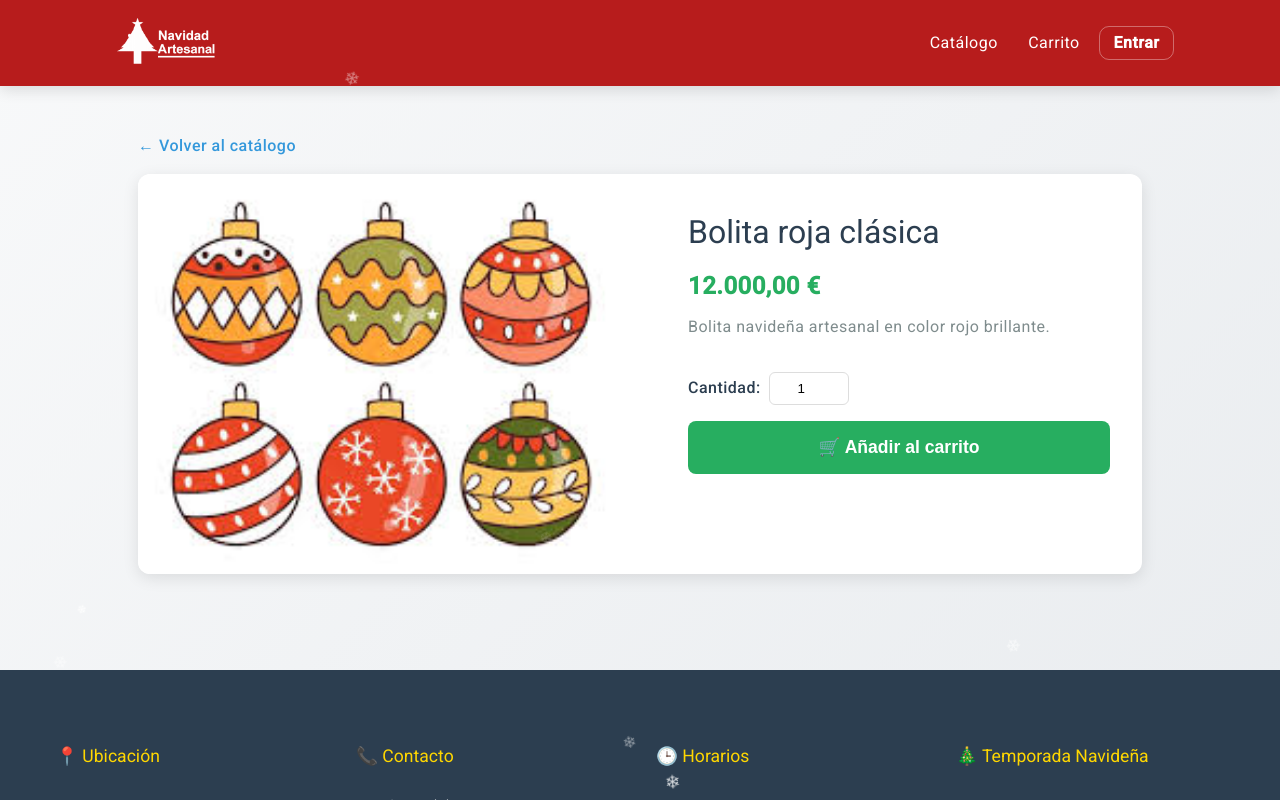
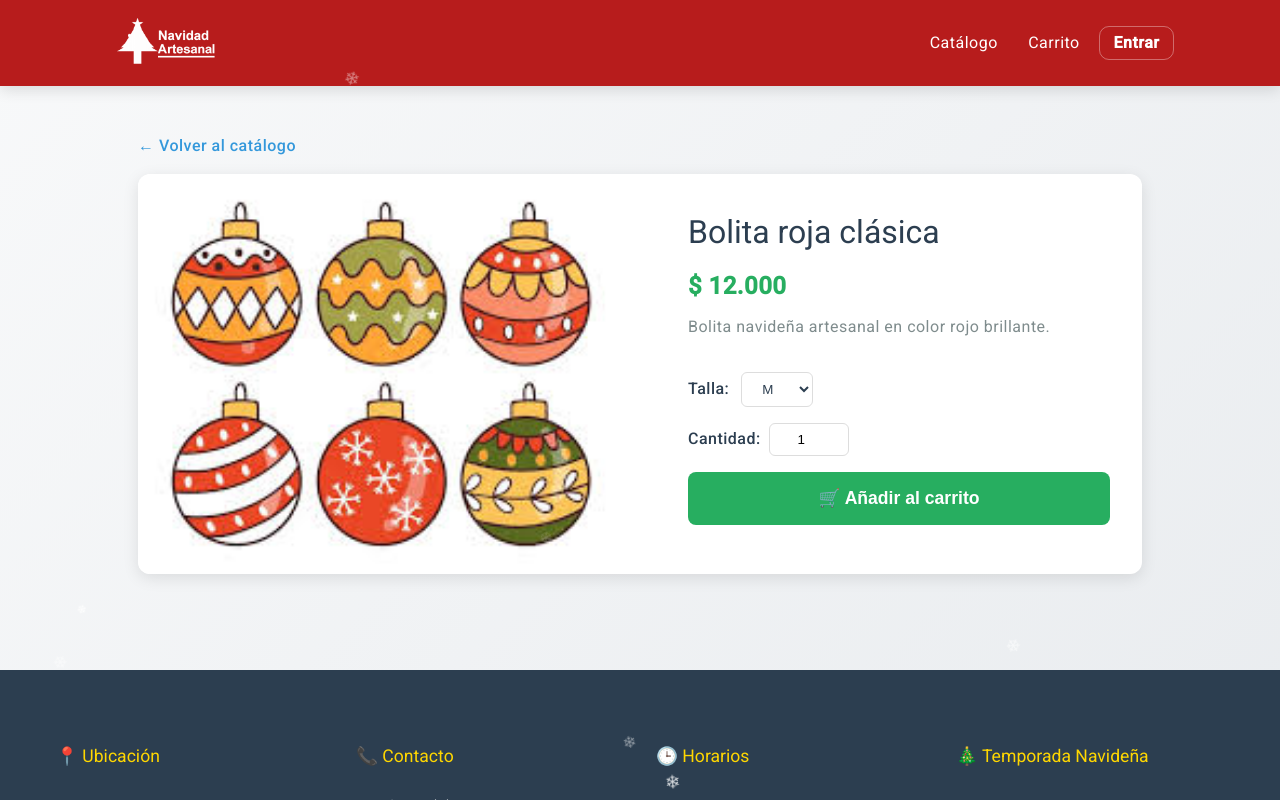
Before and after one commit to jorgebls/navidad-artesanal, an Angular app in the folder web/: page /producto/p1 in a window 1280 px wide. Built offline with nearby package versions, Linux system fonts and the light colour scheme.

Commit message:
agregar tamaño a los productos

```diff
--- a/web/src/app/app.config.ts
+++ b/web/src/app/app.config.ts
@@ -1,8 +1,12 @@
-import { ApplicationConfig } from '@angular/core';
+import { ApplicationConfig, LOCALE_ID } from '@angular/core';
 import { provideRouter } from '@angular/router';
 import { routes } from './app.routes';
 import { provideHttpClient } from '@angular/common/http';
 
 export const appConfig: ApplicationConfig = {
-  providers: [provideRouter(routes), provideHttpClient()]
+  providers: [
+    provideRouter(routes),
+    provideHttpClient(),
+    { provide: LOCALE_ID, useValue: 'es-CO' }
+  ]
 };
--- a/web/src/app/core/services/cart.service.ts
+++ b/web/src/app/core/services/cart.service.ts
@@ -6,6 +6,7 @@ import { Product } from '../../shared/models/product.model';
 export interface CartItem {
   product: Product;
   qty: number;
+  size: string;
 }
 
 @Injectable({ providedIn: 'root' })
@@ -26,7 +27,13 @@ export class CartService {
   }
 
   private loadFromStorage(): CartItem[] {
-    return this.storage.get<CartItem[]>(LS.CART, []);
+    const stored = this.storage.get<CartItem[]>(LS.CART, []);
+    return stored.map(item => ({
+      ...item,
+      size: (item as Partial<CartItem>).size
+        ? String(item.size).toUpperCase()
+        : 'M'
+    }));
   }
 
   private saveToStorage(items: CartItem[]): void {
@@ -46,32 +53,37 @@ export class CartService {
     return this.itemsValue.reduce((acc, item) => acc + (item.product.price * item.qty), 0);
   }
 
-  add(product: Product, qty = 1): void {
+  add(product: Product, qty = 1, size = 'M'): void {
+    const normalizedSize = size.toUpperCase();
     const items = [...this.itemsValue];
-    const existing = items.find(i => i.product.id === product.id);
+    const existing = items.find(i => i.product.id === product.id && i.size === normalizedSize);
 
     if (existing) {
       existing.qty += qty;
     } else {
-      items.push({ product, qty });
+      items.push({ product, qty, size: normalizedSize });
     }
 
     this.itemsValue = items;
   }
 
-  remove(productId: string): void {
-    const items = this.itemsValue.filter(item => item.product.id !== productId);
+  remove(productId: string, size: string): void {
+    const normalizedSize = size.toUpperCase();
+    const items = this.itemsValue.filter(
+      item => !(item.product.id === productId && item.size === normalizedSize)
+    );
     this.itemsValue = items;
   }
 
-  updateQty(productId: string, qty: number): void {
+  updateQty(productId: string, size: string, qty: number): void {
+    const normalizedSize = size.toUpperCase();
     if (qty <= 0) {
-      this.remove(productId);
+      this.remove(productId, normalizedSize);
       return;
     }
 
     const items = [...this.itemsValue];
-    const existing = items.find(i => i.product.id === productId);
+    const existing = items.find(i => i.product.id === productId && i.size === normalizedSize);
 
     if (existing) {
       existing.qty = qty;
@@ -79,12 +91,14 @@ export class CartService {
     }
   }
 
-  getItem(productId: string): CartItem | undefined {
-    return this.itemsValue.find(item => item.product.id === productId);
+  getItem(productId: string, size: string): CartItem | undefined {
+    const normalizedSize = size.toUpperCase();
+    return this.itemsValue.find(item => item.product.id === productId && item.size === normalizedSize);
   }
 
-  hasItem(productId: string): boolean {
-    return this.itemsValue.some(item => item.product.id === productId);
+  hasItem(productId: string, size: string): boolean {
+    const normalizedSize = size.toUpperCase();
+    return this.itemsValue.some(item => item.product.id === productId && item.size === normalizedSize);
   }
 
   clear(): void {
--- a/web/src/app/pages/cart/cart.component.scss
+++ b/web/src/app/pages/cart/cart.component.scss
@@ -90,6 +90,13 @@
         font-size: 1.1rem;
         font-weight: 600;
         color: #27ae60;
+      }
+
+      .item-size {
+        margin-top: 0.4rem;
+        font-size: 0.95rem;
+        color: #34495e;
+        font-weight: 500;
       }
     }
 
--- a/web/src/app/pages/cart/cart.component.ts
+++ b/web/src/app/pages/cart/cart.component.ts
@@ -1,12 +1,13 @@
 import { Component, computed, inject } from '@angular/core';
 import { CommonModule } from '@angular/common';
 import { FormsModule } from '@angular/forms';
+import { RouterModule } from '@angular/router';
 import { CartService, CartItem } from '../../core/services/cart.service';
 
 @Component({
   selector: 'app-cart',
   standalone: true,
-  imports: [CommonModule, FormsModule],
+  imports: [CommonModule, FormsModule, RouterModule],
   templateUrl: './cart.component.html',
   styleUrl: './cart.component.scss'
 })
@@ -40,14 +41,14 @@ export class CartComponent {
   }
 
   // Métodos para el template
-  updateQuantity(productId: string, event: Event): void {
+  updateQuantity(productId: string, size: string, event: Event): void {
     const target = event.target as HTMLInputElement;
     const qty = parseInt(target.value) || 0;
-    this.cartService.updateQty(productId, qty);
+    this.cartService.updateQty(productId, size, qty);
   }
 
-  removeItem(productId: string): void {
-    this.cartService.remove(productId);
+  removeItem(productId: string, size: string): void {
+    this.cartService.remove(productId, size);
   }
 
   clearCart(): void {
@@ -55,13 +56,15 @@ export class CartComponent {
   }
 
   formatPrice(price: number): string {
-    return new Intl.NumberFormat('es-ES', {
+    return new Intl.NumberFormat('es-CO', {
       style: 'currency',
-      currency: 'EUR'
+      currency: 'COP',
+      minimumFractionDigits: 0,
+      maximumFractionDigits: 0
     }).format(price);
   }
 
   trackByProductId(index: number, item: CartItem): string {
-    return item.product.id;
+    return `${item.product.id}-${item.size}`;
   }
 }
--- a/web/src/app/pages/catalog/catalog.component.html
+++ b/web/src/app/pages/catalog/catalog.component.html
@@ -9,8 +9,7 @@
           loading="lazy"
           (error)="onImgError($event)"  />
         <h3>{{ p.name }}</h3>
-        <p class="price">$ {{ p.price | number:'1.0-0' }}</p>
-        <p class="desc">{{ p.description }}</p>
+        <p class="price">{{ p.price | currency:'COP':'symbol-narrow':'1.0-0':'es-CO' }}</p>
       </a>
     </div>
 
--- a/web/src/app/pages/catalog/catalog.component.scss
+++ b/web/src/app/pages/catalog/catalog.component.scss
@@ -21,4 +21,3 @@ h2 { color: #b71c1c; margin-bottom: 1rem; }
 .card img { width: 100%; height: 160px; object-fit: cover; border-radius: 8px; }
 .card h3 { margin: .5rem 0 .25rem; font-size: 1.05rem; }
 .card .price { font-weight: 700; color: #c8a600; margin: 0; }
-.card .desc { color: #555; margin: .25rem 0 0; font-size: .9rem; }
--- a/web/src/app/pages/product-detail/product-detail.component.html
+++ b/web/src/app/pages/product-detail/product-detail.component.html
@@ -7,6 +7,20 @@
         <h2>{{ product.name }}</h2>
         <p class="price">{{ formatPrice(product.price) }}</p>
         <p class="desc">{{ product.description }}</p>
+
+        <div class="size-selector">
+          <label for="size">Talla:</label>
+          <select
+            id="size"
+            class="size-select"
+            [(ngModel)]="selectedSize"
+            (ngModelChange)="onSizeChange($event)"
+          >
+            <option *ngFor="let size of availableSizes" [value]="size">
+              {{ size }}
+            </option>
+          </select>
+        </div>
 
         <div class="add-to-cart" *ngIf="!isInCart">
           <div class="quantity-selector">
--- a/web/src/app/pages/product-detail/product-detail.component.scss
+++ b/web/src/app/pages/product-detail/product-detail.component.scss
@@ -109,6 +109,33 @@
   }
 }
 
+.size-selector {
+  display: flex;
+  align-items: center;
+  gap: 0.75rem;
+  margin: 1rem 0;
+
+  label {
+    font-weight: 500;
+    color: #2c3e50;
+  }
+
+  .size-select {
+    padding: 0.5rem 1rem;
+    border: 1px solid #ddd;
+    border-radius: 6px;
+    background: #fff;
+    font-weight: 500;
+    color: #2c3e50;
+
+    &:focus {
+      outline: none;
+      border-color: #3498db;
+      box-shadow: 0 0 0 2px rgba(52, 152, 219, 0.2);
+    }
+  }
+}
+
 .in-cart {
   display: flex;
   flex-direction: column;
--- a/web/src/app/pages/product-detail/product-detail.component.ts
+++ b/web/src/app/pages/product-detail/product-detail.component.ts
@@ -21,28 +21,59 @@ export class ProductDetailComponent implements OnInit {
   product: Product | undefined;
   quantity = 1;
   isInCart = false;
+  selectedSize = 'M';
+  readonly availableSizes = ['XS', 'S', 'M', 'L', 'XL'];
 
   async ngOnInit() {
     await this.products.seedIfEmpty();
     const id = this.route.snapshot.paramMap.get('id')!;
     this.product = this.products.getById(id);
+    if (this.product) {
+      const existingItem = this.cartService
+        .all()
+        .find(item => item.product.id === this.product!.id);
+      if (existingItem) {
+        this.selectedSize = existingItem.size;
+      }
+    }
 
-    if (this.product) {
-      this.isInCart = this.cartService.hasItem(this.product.id);
-    }
+    this.syncCartState();
   }
 
   addToCart(): void {
     if (this.product) {
-      this.cartService.add(this.product, this.quantity);
-      this.isInCart = true;
+      this.cartService.add(this.product, this.quantity, this.selectedSize);
+      this.syncCartState();
     }
   }
 
+  onSizeChange(size: string): void {
+    this.selectedSize = size.toUpperCase();
+    this.syncCartState();
+  }
+
   formatPrice(price: number): string {
-    return new Intl.NumberFormat('es-ES', {
+    return new Intl.NumberFormat('es-CO', {
       style: 'currency',
-      currency: 'EUR'
+      currency: 'COP',
+      minimumFractionDigits: 0,
+      maximumFractionDigits: 0
     }).format(price);
   }
+
+  private syncCartState(): void {
+    if (!this.product) {
+      this.isInCart = false;
+      return;
+    }
+
+    const existing = this.cartService.getItem(this.product.id, this.selectedSize);
+    if (existing) {
+      this.quantity = existing.qty;
+      this.isInCart = true;
+    } else {
+      this.quantity = 1;
+      this.isInCart = false;
+    }
+  }
 }
--- a/web/src/main.ts
+++ b/web/src/main.ts
@@ -1,6 +1,10 @@
 import { bootstrapApplication } from '@angular/platform-browser';
+import { registerLocaleData } from '@angular/common';
+import localeEsCo from '@angular/common/locales/es-CO';
 import { appConfig } from './app/app.config';
 import { AppComponent } from './app/app.component';
 
+registerLocaleData(localeEsCo);
+
 bootstrapApplication(AppComponent, appConfig)
   .catch((err) => console.error(err));
```
Also changed, not shown: web/src/app/pages/cart/cart.component.html (+5 -4 lines).
